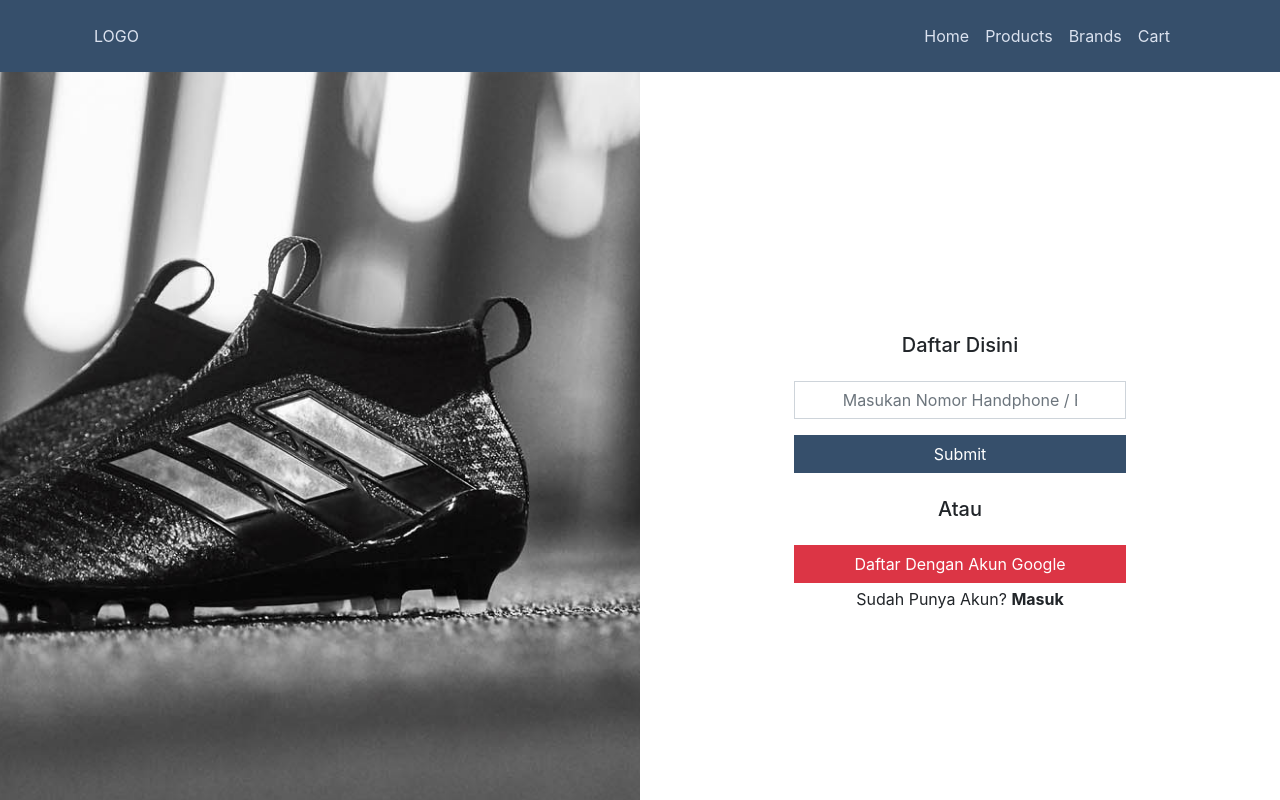
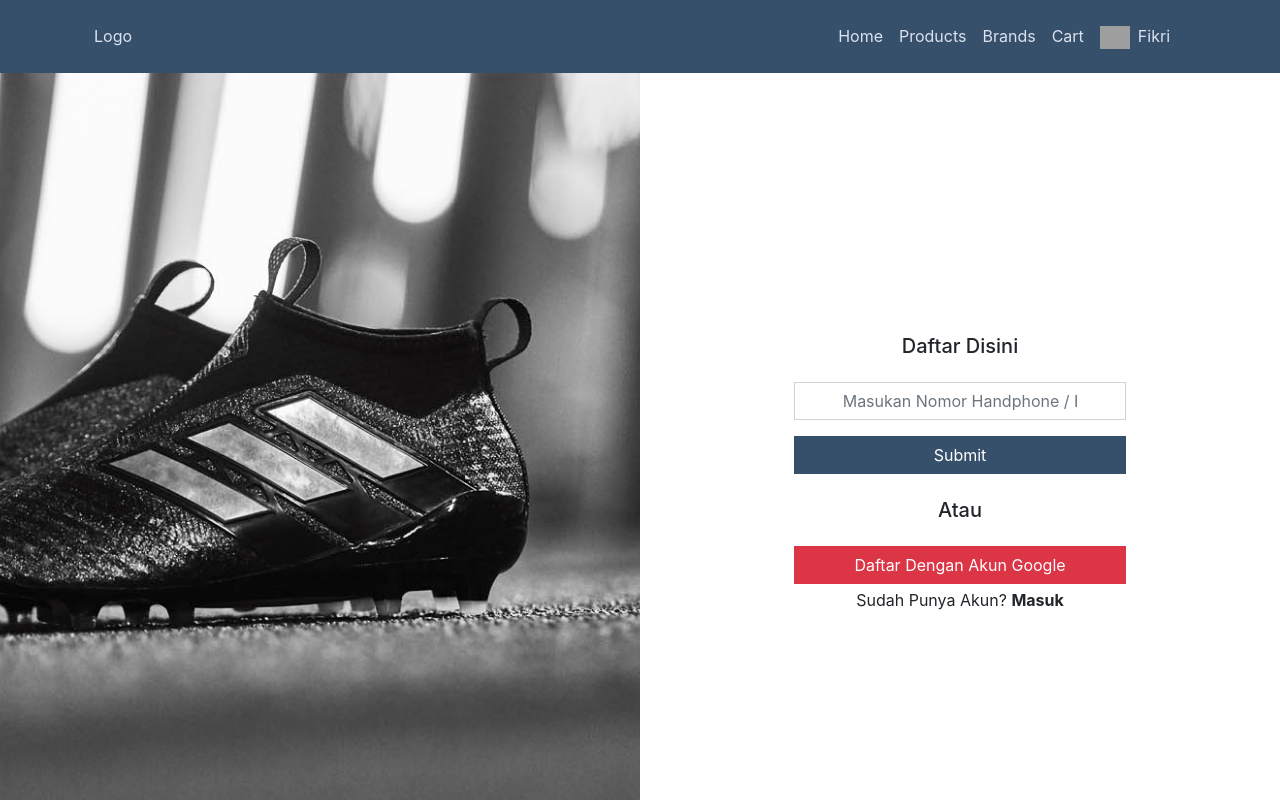
Before and after one commit to jamaludinfikrii/sporteens, a React (Create React App) app: page /register in a window 1280 px wide. Shown: the top 800 px of the page. Built offline with nearby package versions, Linux system fonts and the light colour scheme; grey boxes are pictures that could not be loaded.

Commit message:
user profile

```diff
--- a/src/components/Navbar.jsx
+++ b/src/components/Navbar.jsx
@@ -1,11 +1,13 @@
 import React, { Component } from 'react'
 import { FontAwesomeIcon } from '@fortawesome/react-fontawesome'
 import { faBars, faTimes } from '@fortawesome/free-solid-svg-icons'
+import { Link } from 'react-router-dom'
 
 export class Navbar extends Component {
 
     state ={
-        openToggle : false
+        openToggle : false,
+        isLogin : true
     }
 
     render() {
@@ -16,23 +18,61 @@ export class Navbar extends Component {
 
                         {/* Header Logo */}
                         <div className="sporteens-light sporteens-logo-header sporteens-clickable-el ">
-                            LOGO
+                            <Link to='/' className='sporteens-link'>
+                                Logo
+                            </Link>
                         </div>
 
                         {/* Header Items */}
                         <div className="sporteens-light sporteens-items-header d-none d-md-block">
                             <span className='mr-md-3 sporteens-clickable-el'>
-                                Home
+                                <Link to='/' className='sporteens-link'>
+                                    Home
+                                </Link>
                             </span>
                             <span className='mr-md-3 sporteens-clickable-el'>
-                                Products
+                                <Link to='/products' className='sporteens-link'>
+                                    Products
+                                </Link>
                             </span>
                             <span className='mr-md-3 sporteens-clickable-el'>
+                                <Link to='/brands' className='sporteens-link'>
+
                                 Brands
+                                </Link>
                             </span>
-                            <span className='mr-md-3 sporteens-clickable-el' >
-                                Cart
-                            </span>
+
+                            {this.state.isLogin ?
+                                <span>
+                                    <span className='mr-md-3 sporteens-clickable-el' >
+                                        <Link to='/cart' className='sporteens-link'>
+
+                                        Cart
+                                        </Link>
+                                    </span>
+                                    <span className='d-inline-block mr-md-3 sporteens-clickable-el' >
+                                        <img width='30px' className='mr-2' src='https://i.pinimg.com/originals/ff/a0/9a/ffa09aec412db3f54deadf1b3781de2a.png' alt='avatar-circle' />
+                                        <Link to='/user-detail' className='sporteens-link h-100 d-inline-block'>
+                                            Fikri
+                                        </Link>
+                                    </span>
+                                </span>
+                                :
+                                <span>
+                                    <span className='mr-md-3 sporteens-clickable-el' >
+                                        <Link to='/register' className='sporteens-link'>
+                                            Login
+                                        </Link>
+                                    </span>
+                                    <span className='mr-md-3 sporteens-clickable-el' >
+                                        <Link to='/register' className='sporteens-link'>
+                                            Register
+                                        </Link>
+                                    </span>
+                                </span>
+
+                            }
+
 
                         </div>
 
--- a/src/pages/Register.jsx
+++ b/src/pages/Register.jsx
@@ -4,7 +4,6 @@ import emailValidator from '../supports/functions/emailValidator';
 import phoneNumberValidator from '../supports/functions/phoneNumberValidator';
 import Axios from 'axios';
 import apiUrl from '../supports/constants/apiUrl';
-import { faEye } from '@fortawesome/free-solid-svg-icons';
 
 class Register extends Component{
     state= {
--- a/src/supports/css/Utils.css
+++ b/src/supports/css/Utils.css
@@ -98,3 +98,11 @@
 .sporteens-input:focus{
     outline: none;
 }
+
+.sporteens-link{
+    color: inherit;
+}
+.sporteens-link:hover{
+    text-decoration: none;
+    color: inherit;
+}
```
